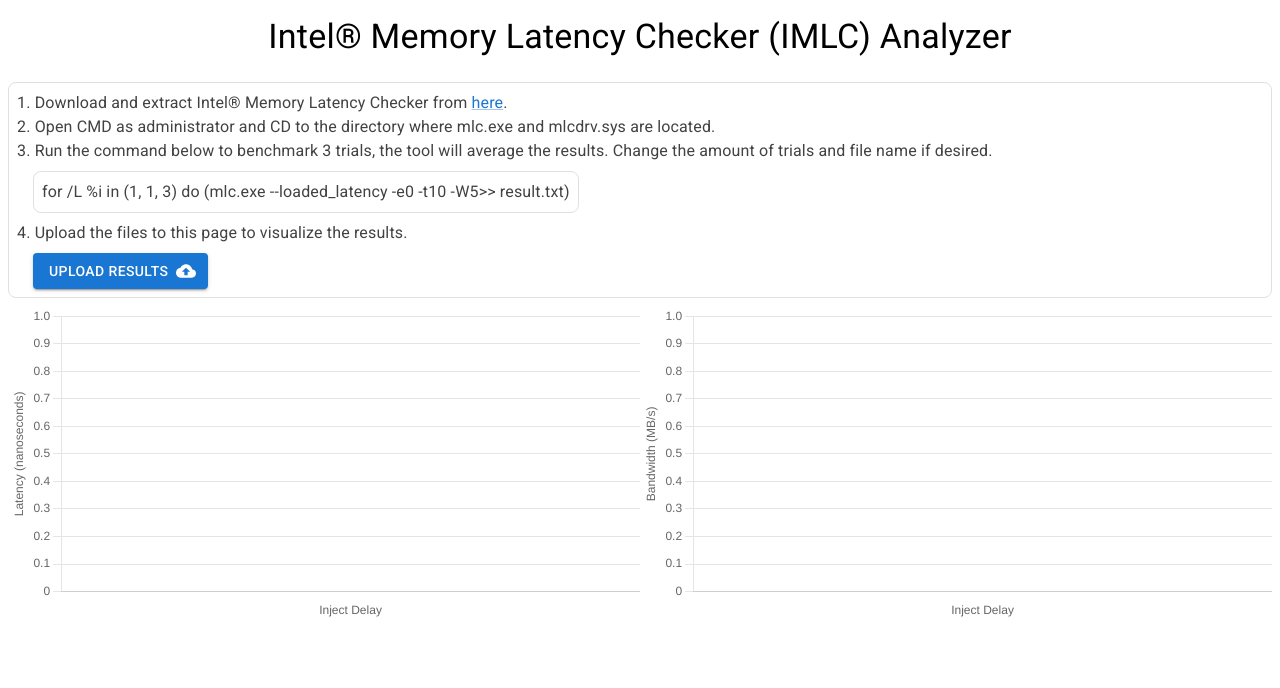
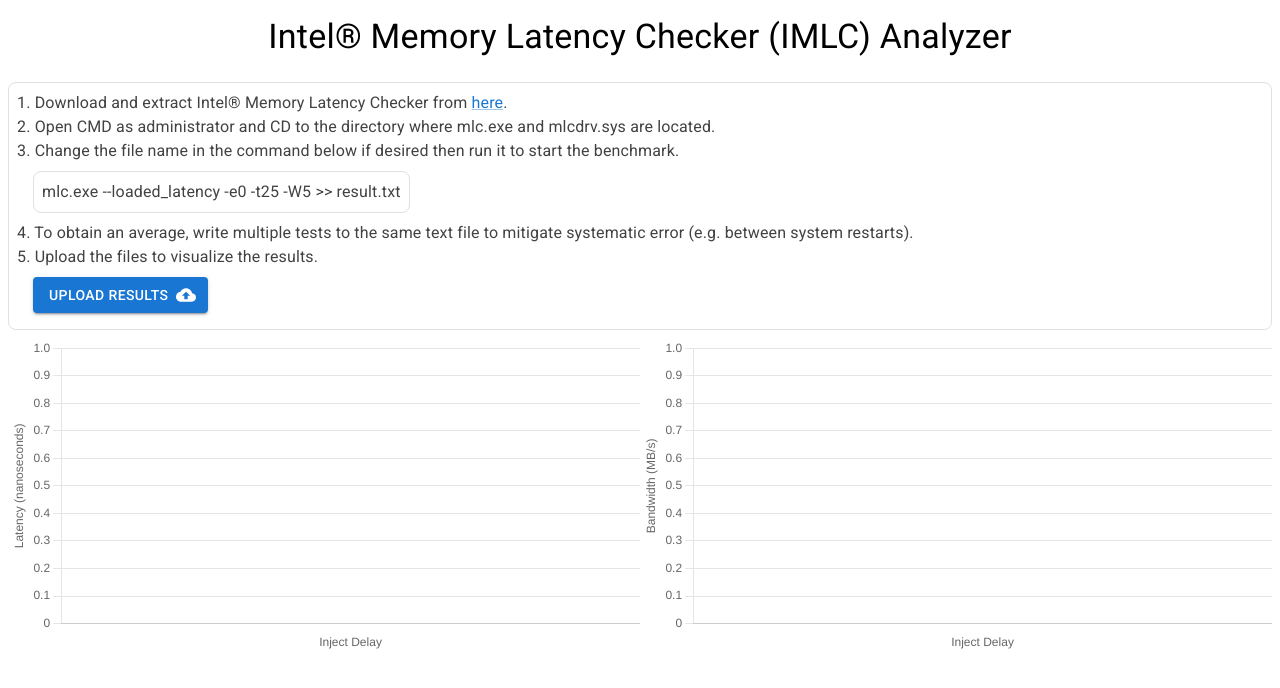
Before and after one commit to ballsconsumer77/IMLC-Analyzer, a React (Vite) app: page / in a window 1280 px wide. Shown: the top 688 px of the page. Built offline with nearby package versions, Linux system fonts and the light colour scheme.

Commit message:
Update instructions

```diff
--- a/src/components/Instructions.jsx
+++ b/src/components/Instructions.jsx
@@ -43,23 +43,26 @@
           mlcdrv.sys are located.
         </div>
         <div>
-          3. Run the command below to benchmark 3 trials, the tool will average
-          the results. Change the amount of trials and file name if desired.
+          3. Change the file name in the command below if desired then run it to
+          start the benchmark.
         </div>
         <Box sx={{ ...codeBlockStyle, width: "fit-content", ml: 2 }}>
           <Typography variant="body1">
-            for /L %i in (1, 1, 3) do (mlc.exe --loaded_latency -e0 -t10 -W5
-            {">>"} result.txt)
+            mlc.exe --loaded_latency -e0 -t25 -W5 {">>"} result.txt
           </Typography>
         </Box>
-        <div>4. Upload the files to this page to visualize the results.</div>
+        <div>
+          4. To obtain an average, write multiple tests to the same text file to
+          mitigate systematic error (e.g. between system restarts).
+        </div>
+        <div>5. Upload the files to visualize the results.</div>
       </Typography>
       <LoadingButton
         component="label"
         variant="contained"
         loading={props.isParsingFiles}
         loadingPosition="end"
-        sx={{ ml: 2, mt: 1 }}
+        sx={{ ml: 2, mt: 1, mb: 1 }}
         endIcon={<CloudUploadIcon />}
       >
         Upload Results
```
